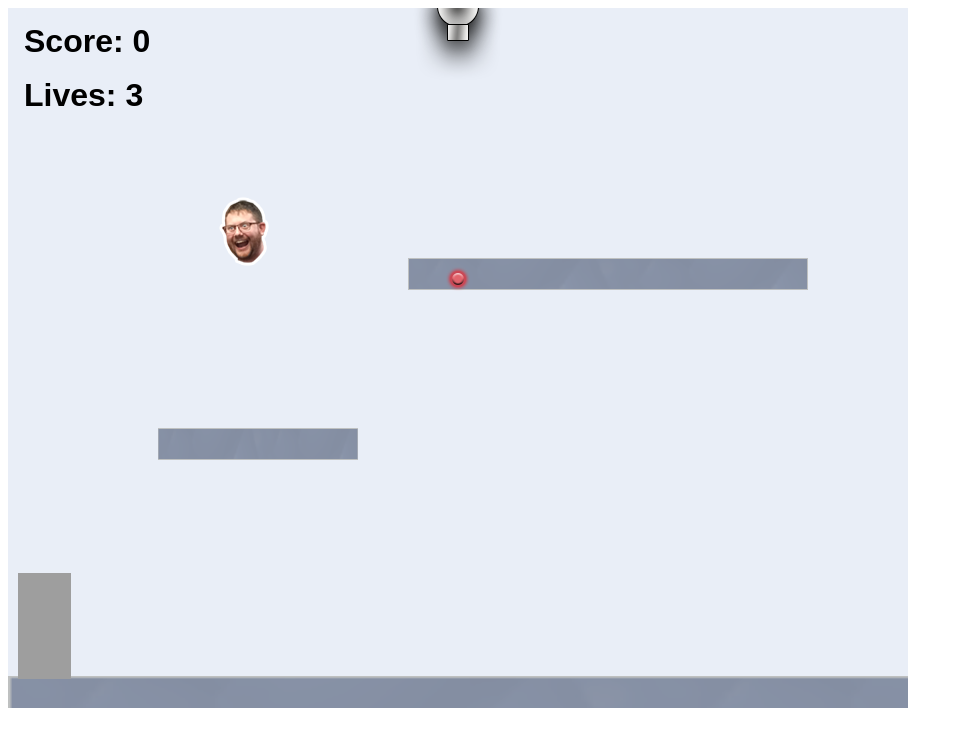
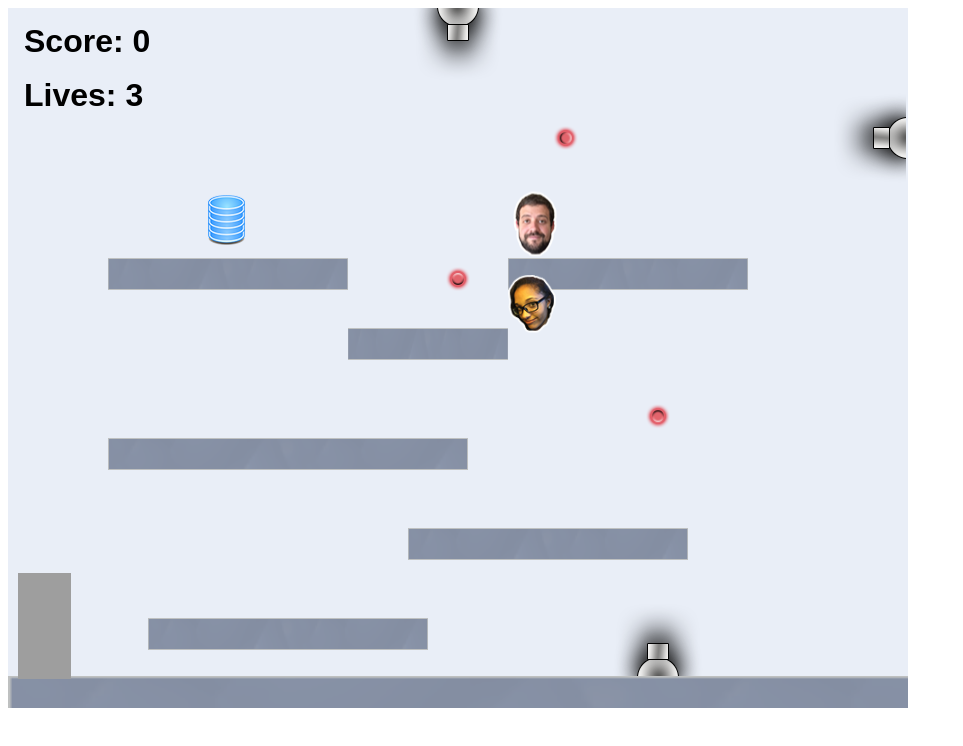
Before and after one commit to Jatkins17/Jatkins17-github-io, a website: page projects/platformer/index.html in a window 1280 px wide. Shown: the whole page, without its empty margins (0-963 px from the left). Drawn offline with Linux system fonts and the light colour scheme; animation ran at ten frames a second.

Commit message:
backing up projects

```diff
--- a/projects/platformer/js/init/cannon.js
+++ b/projects/platformer/js/init/cannon.js
@@ -26,8 +26,10 @@
         ////////////////////////////////////////////////////////////////////////
         // ALL YOUR CODE GOES BELOW HERE ///////////////////////////////////////
 
-        // example:
+
         createCannon("top", 450);
+        createCannon("bottom", 650);
+        createCannon("right", 130);
 
 
         // ALL YOUR CODE GOES ABOVE HERE ///////////////////////////////////////
--- a/projects/platformer/js/init/collectable.js
+++ b/projects/platformer/js/init/collectable.js
@@ -36,8 +36,11 @@
         ////////////////////////////////////////////////////////////////////////
         // ALL YOUR CODE GOES BELOW HERE ///////////////////////////////////////
 
-        // example:
-        createCollectable(type.steve, 200, 170, 6, 0.7);
+
+        createCollectable(type.db, 200, 170, 6, 0.7);
+        createCollectable(type.max, 500, 170, 6, 0.7);
+        createCollectable(type.kennedi, 500, 250, 6, 0.7);
+
 
 
 
--- a/projects/platformer/js/init/platform.js
+++ b/projects/platformer/js/init/platform.js
@@ -36,9 +36,12 @@
          */
         createPlatform(0, game.world.height - 32, 3, 2);    // DO NOT DELETE
 
-        // example:
-        createPlatform(400, 250);
-        createPlatform(150, 420, 0.5);
+        createPlatform(100, 250, 0.6);
+        createPlatform(500, 250, 0.6);
+        createPlatform(340, 320, 0.4);
+        createPlatform(100, 430, 0.9);
+        createPlatform(400, 520, 0.7);
+        createPlatform(140, 610, 0.7);
 
         // ALL YOUR CODE GOES ABOVE HERE ///////////////////////////////////////
         ////////////////////////////////////////////////////////////////////////
```
Also changed, not shown: projects/bouncing-box/index.html (+16 -1 lines).
